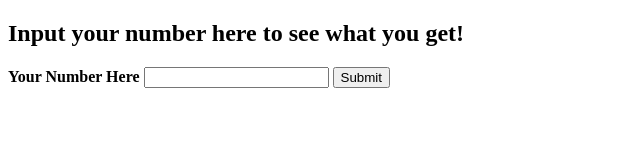
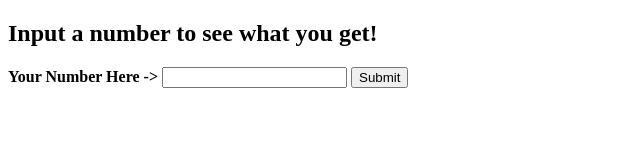
Before and after one commit to MrL1T3/arrays-and-looping, a plain HTML site: page index.html in a window 1280 px wide. Shown: the whole page, without its empty margins (0-640 px from the left). Drawn offline with Linux system fonts and the light colour scheme.

Commit message:
change wording of header and input field to be less awkward

```diff
--- a/index.html
+++ b/index.html
@@ -5,9 +5,9 @@
   <title>Special Counter</title>
 </head>
 <body>
-  <h2>Input your number here to see what you get!</h2>
+  <h2>Input a number to see what you get!</h2>
   <form id="input-form" name="inputnumber" submit="" autocomplete="off">
-    <b>Your Number Here</b>
+    <b>Your Number Here -></b>
     <input id="number-input" type="text" name="inputnumber">
     <button id="submit">Submit</button>
   </form>
```
